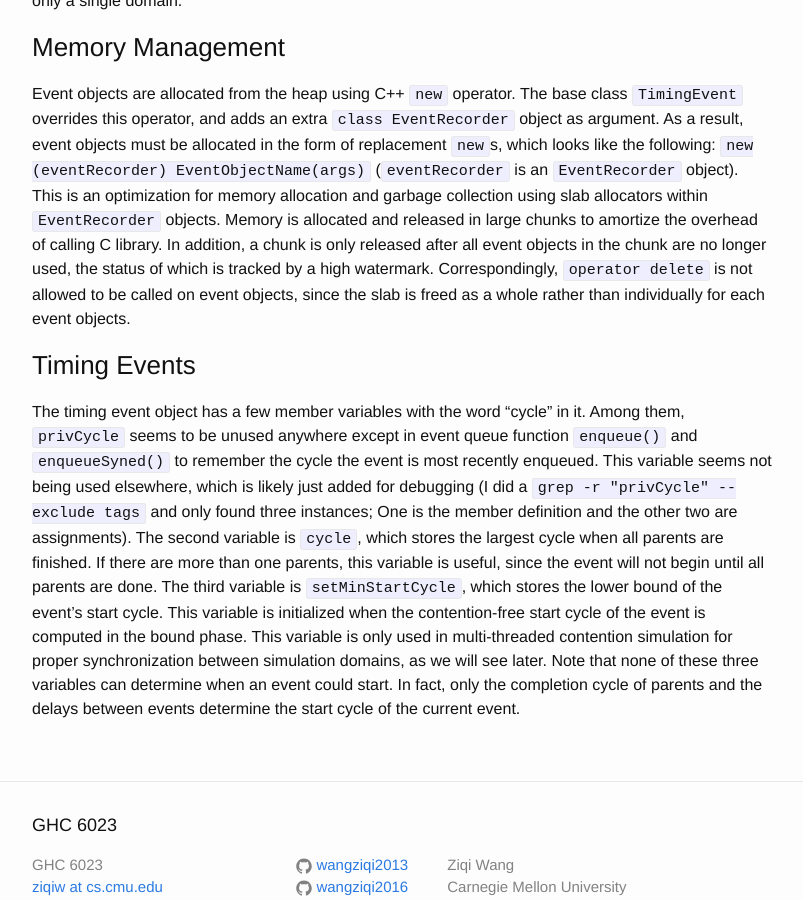
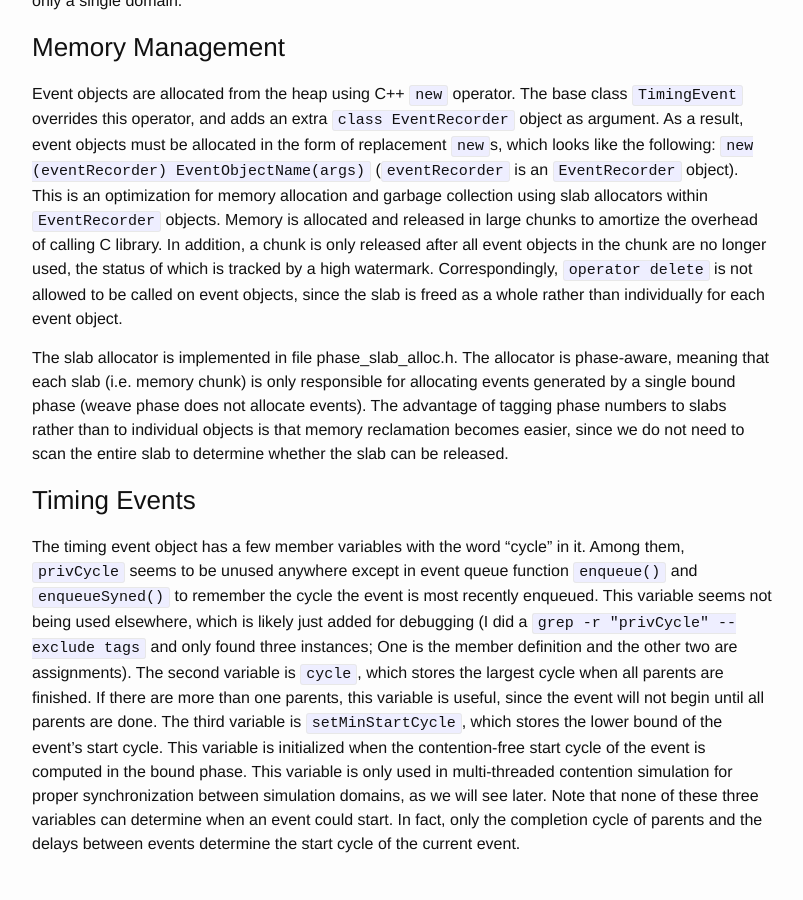
Before and after one commit to wangziqi2013/wangziqi2013.github.io, a Jekyll site: the page built from _posts/2019-01-22-understand-zsim-contention-sim.markdown, in a window 1280 px wide and 900 px high, scrolled down 3360 px. Shown: the whole window, without its empty margins (238-1041 px from the left). Built offline with Jekyll 4.4.1, drawn with Linux system fonts in a browser that asks for light colours.

Commit message:
Adding slab alloc

```diff
--- a/_posts/2019-01-22-understand-zsim-contention-sim.markdown
+++ b/_posts/2019-01-22-understand-zsim-contention-sim.markdown
@@ -130,7 +130,12 @@ is an `EventRecorder` object). This is an optimization for memory allocation and
 within `EventRecorder` objects. Memory is allocated and released in large chunks to amortize the overhead of calling C
 library. In addition, a chunk is only released after all event objects in the chunk are no longer used, the status of which
 is tracked by a high watermark. Correspondingly, `operator delete` is not allowed to be called on event objects, since the
-slab is freed as a whole rather than individually for each event objects.
+slab is freed as a whole rather than individually for each event object.
+
+The slab allocator is implemented in file phase\_slab\_alloc.h. The allocator is phase-aware, meaning that each slab (i.e.
+memory chunk) is only responsible for allocating events generated by a single bound phase (weave phase does not allocate
+events). The advantage of tagging phase numbers to slabs rather than to individual objects is that memory reclamation
+becomes easier, since we do not need to scan the entire slab to determine whether the slab can be released.
 
 
 
```
